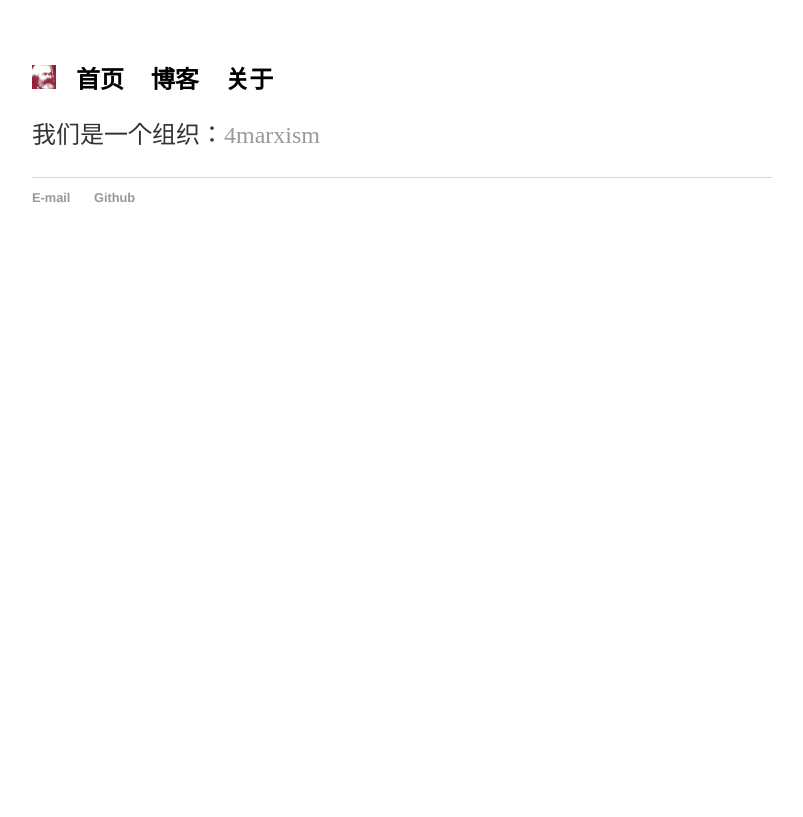
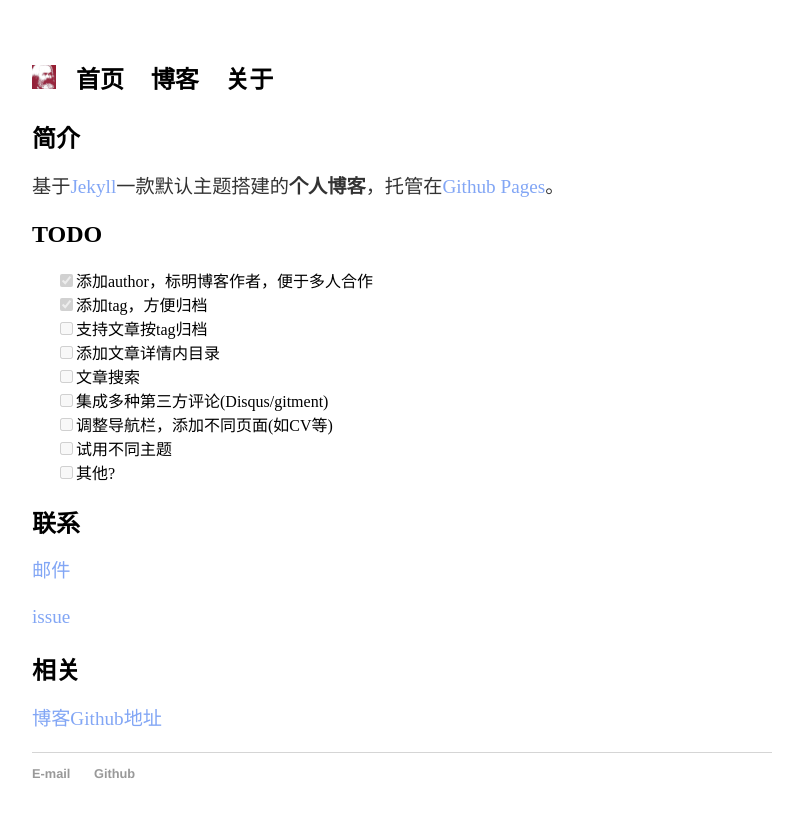
Before and after one commit to 4marxism/4marxism.github.io, a Jekyll site: the page built from about/index.md, in a window 1280 px wide. Shown: the top 817 px of the page, without its empty margins (238-1041 px from the left). Built offline with Jekyll 4.4.1, drawn with Linux system fonts in a browser that asks for light colours.

Commit message:
add about page;adjust css style

```diff
--- /dev/null
+++ b/_layouts/about.html
@@ -0,0 +1,13 @@
+---
+layout: default
+---
+
+<link rel="stylesheet" type="text/css" href="/assets/css/post.css">
+<div class="post-wrapper">
+	<div>
+		<article class="post container">
+
+			{{ content }}
+		</article>
+	</div>
+</div>
--- a/_layouts/default.html
+++ b/_layouts/default.html
@@ -11,7 +11,7 @@
 	<body>
 		<div class="wrapper"><!-- define at assets/css/main.css -->
 			<img class="logo" src="/assets/img/logo.png"/>
-			<nav>
+			<nav id="nav-bar">
 				<ul>
 					<li><a href="/">首页</a></li>
 					<li><a href="/blog">博客</a></li>
@@ -26,7 +26,7 @@
 				{{ content }}
 
 			</main><!-- /.container -->
-			<footer>
+			<footer id="footer">
 				<ul>
 					<li><a href="mailto:root@brctl.com">E-mail</a></li>
 					<li><a href="https://github.com/4marxism">Github</a></li>
--- a/about/index.html
+++ /dev/null
@@ -1,7 +0,0 @@
----
-layout: default
-title: 关于
----
-<div class="blurb">
-	<p>我们是一个组织：<a href="https://github.com/4marxism">4marxism</a></p>
-</div>
--- /dev/null
+++ b/about/index.md
@@ -0,0 +1,29 @@
+---
+layout: about
+title: 关于
+---
+## 简介
+
+基于[Jekyll](https://jekyllrb.com/)一款默认主题搭建的**个人博客**，托管在[Github Pages](https://pages.github.com/)。
+
+## TODO
+
+- [X] 添加author，标明博客作者，便于多人合作
+- [X] 添加tag，方便归档
+- [ ] 支持文章按tag归档
+- [ ] 添加文章详情内目录
+- [ ] 文章搜索
+- [ ] 集成多种第三方评论(Disqus/gitment)
+- [ ] 调整导航栏，添加不同页面(如CV等)
+- [ ] 试用不同主题
+- [ ] 其他?
+
+## 联系
+
+[邮件](mailto:root@brct.com)
+
+[issue](https://github.com/xspurs/xspurs.github.io/issues)
+
+## 相关
+
+[博客Github地址](https://github.com/4marxism/4marxism.github.io)
--- a/assets/css/blog.css
+++ b/assets/css/blog.css
@@ -11,3 +11,7 @@
 	color: #999;
 	font-size: 1rem;
 }
+
+.posts a {
+	color: #000;
+}
--- a/assets/css/main.css
+++ b/assets/css/main.css
@@ -19,28 +19,35 @@ nav ul, footer ul {
 	list-style: none;
 	font-weight: bold;
 }
+/* link */
+a {
+	text-decoration: none;
+    color: #82A6F5;
+	/* color: #666; */
+}
+a:visited {
+	text-decoration: none;
+	color: #82A6F5;
+	/* color: #666; */
+}
+a:hover {
+	color: #fc4d50;
+}
 /* nav bar font size */
-nav ul {
+nav#nav-bar ul {
 	font-size: 1.5rem;
 }
-nav ul a {
+nav#nav-bar ul a {
 	font-size: 1.5rem;
 	color: #000;
 }
-nav ul a:hover {
+nav#nav-bar ul a:hover {
 	color: #fc4d50;
 	text-decoration: none;
 }
-nav ul li, footer ul li {
+nav#nav-bar ul li, footer#footer ul li {
 	display: inline;
 	margin-right: 20px;
-}
-a {
-	text-decoration: none;
-	color: #999;
-}
-a:hover {
-	text-decoration: underline;
 }
 h1 {
 	font-size: 3em;
@@ -54,6 +61,13 @@ p {
 footer {
 	border-top: 1px solid #d5d5d5;
 	font-size: .8em;
+}
+footer#footer a {
+	color: #999;
+}
+footer#footer a:hover {
+	color: #fc4d50;
+	text-decoration: none;
 }
 
 ul.posts {
@@ -536,3 +550,8 @@ table td {
 .highlight .il {
 	color:#099
 }
+/* - [] checklist style */
+li.task-list-item {
+	list-style-type: none;
+	margin-left: -1rem;
+}
```
Also changed, not shown: _includes/gitalk.html (added, +20 -0 lines), _layouts/post.html (+2 -20 lines).
